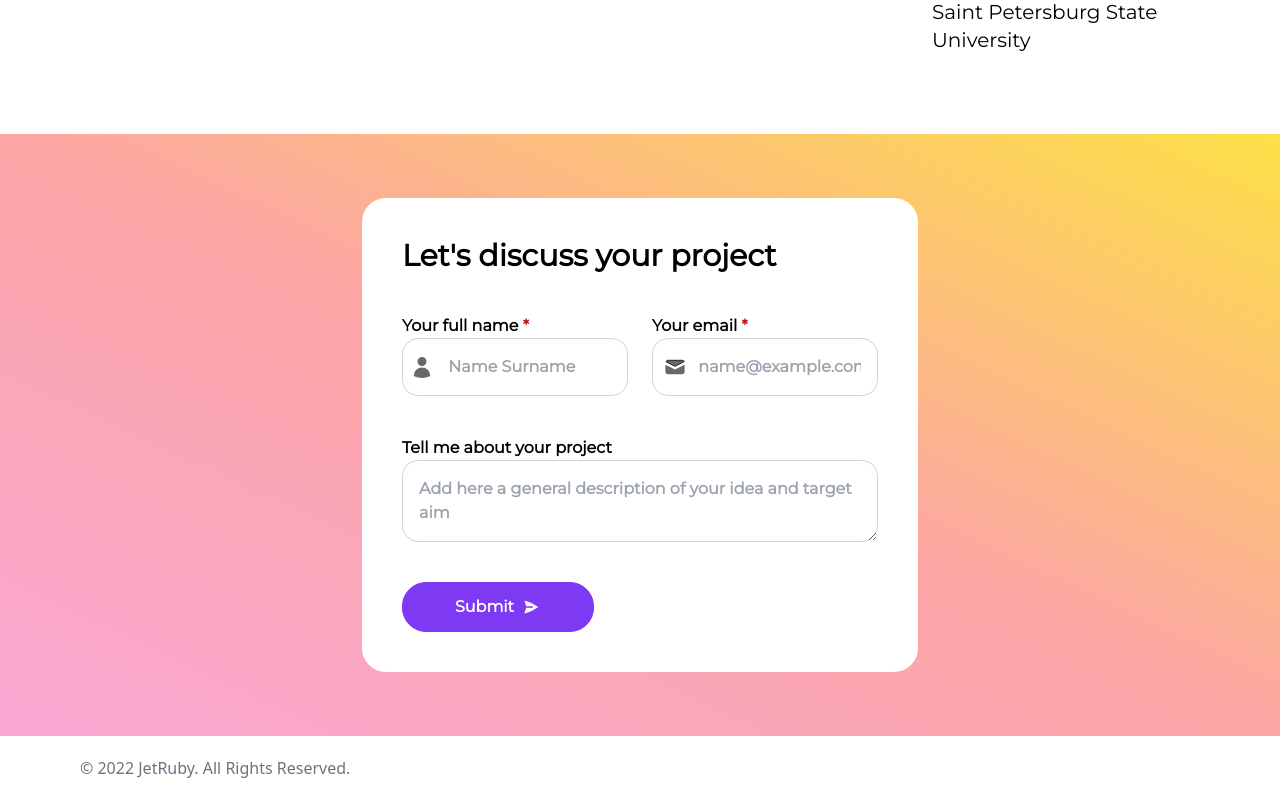
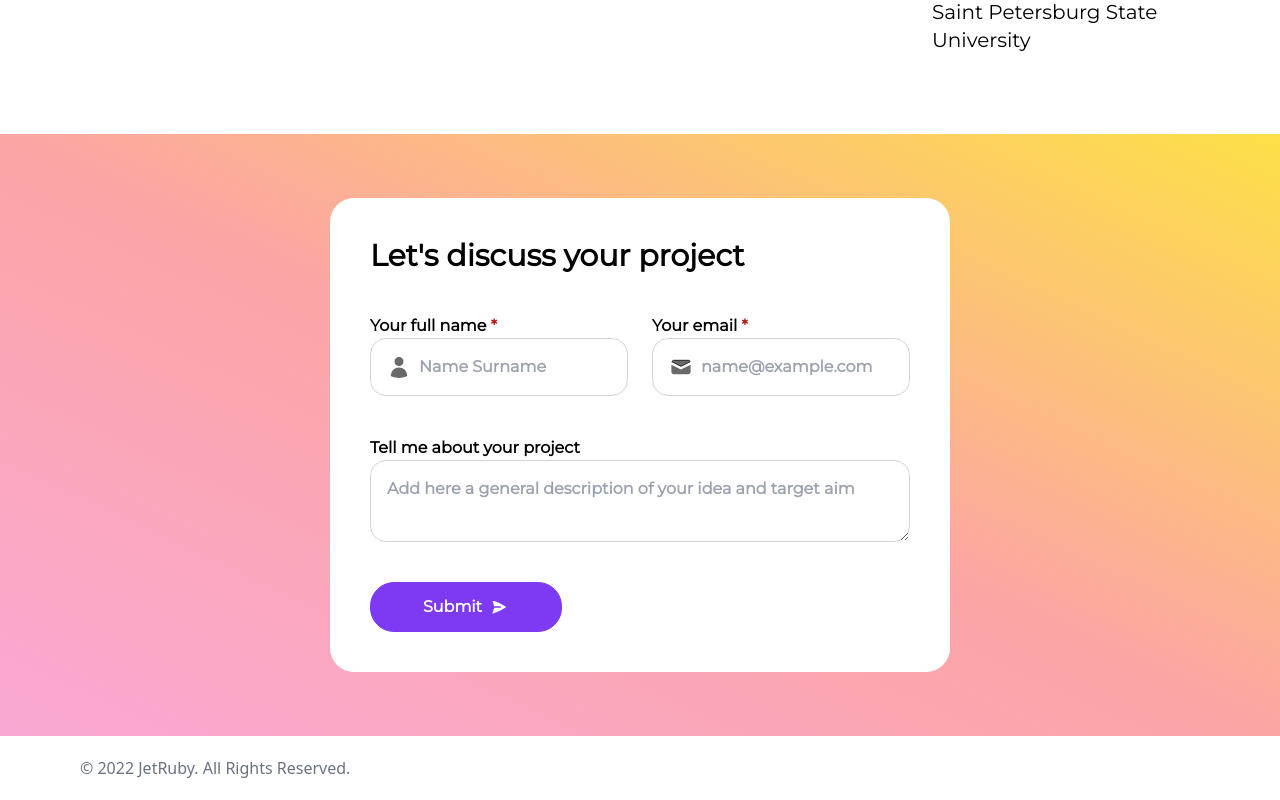
Before and after one commit to coolrunner1/crimeadigital-project-1, a React (Vite) app: page / in a window 1280 px wide. Shown: the part 1821-2621 px from the top of the page. Built offline with nearby package versions, Linux system fonts and the light colour scheme.

Commit message:
Improved form input

```diff
--- a/src/components/InputField.tsx
+++ b/src/components/InputField.tsx
@@ -12,9 +12,15 @@ export const InputField = (
     return (
         <label htmlFor={props.id} className="flex flex-col text-left text-base font-bold">
             <span>{props.label} <span className="text-red-700">*</span></span>
-            <input id={props.id} placeholder={"       "+props.placeholder} type="text" required={true}
-                   className={"input border border-gray-300 rounded-2xl p-4 [&:not(:placeholder-shown)]:bg-none focus:bg-none bg-no-repeat "
-                       +(props.invalid ? " invalid:border-red-700 bg-[image:url(/error.svg)]" : props.image)} />
+            <div className={`flex flex-row gap-2 border border-gray-300 rounded-2xl p-4`}>
+                <div className={`p-3 bg-no-repeat bg-center ${props.invalid ? ` invalid:border-red-700 bg-[image:url(/error.svg)]` : props.image}`}></div>
+                <input
+                    id={props.id}
+                    placeholder={props.placeholder}
+                    type="text"
+                    required={true}
+                />
+            </div>
             {props.invalid && <span className="text-sm text-red-700">Please fill this mandatory field</span>}
         </label>
     );
```
